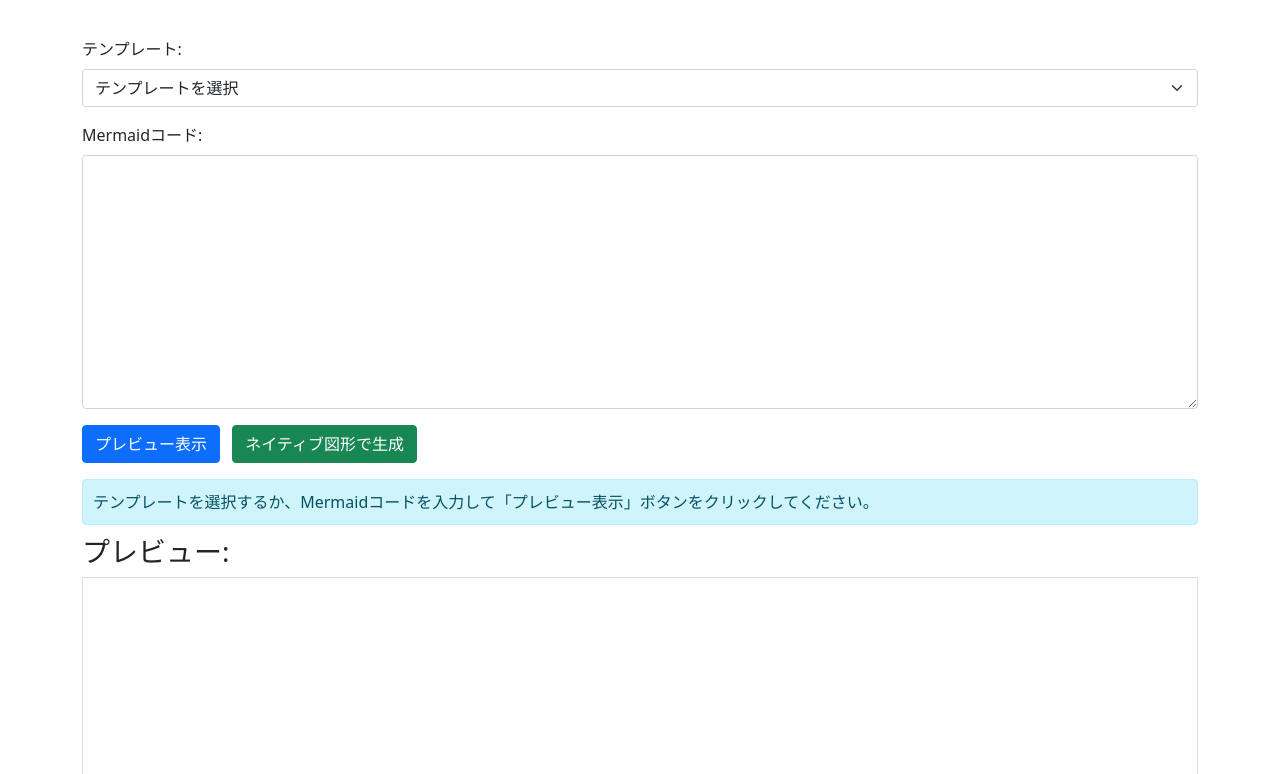
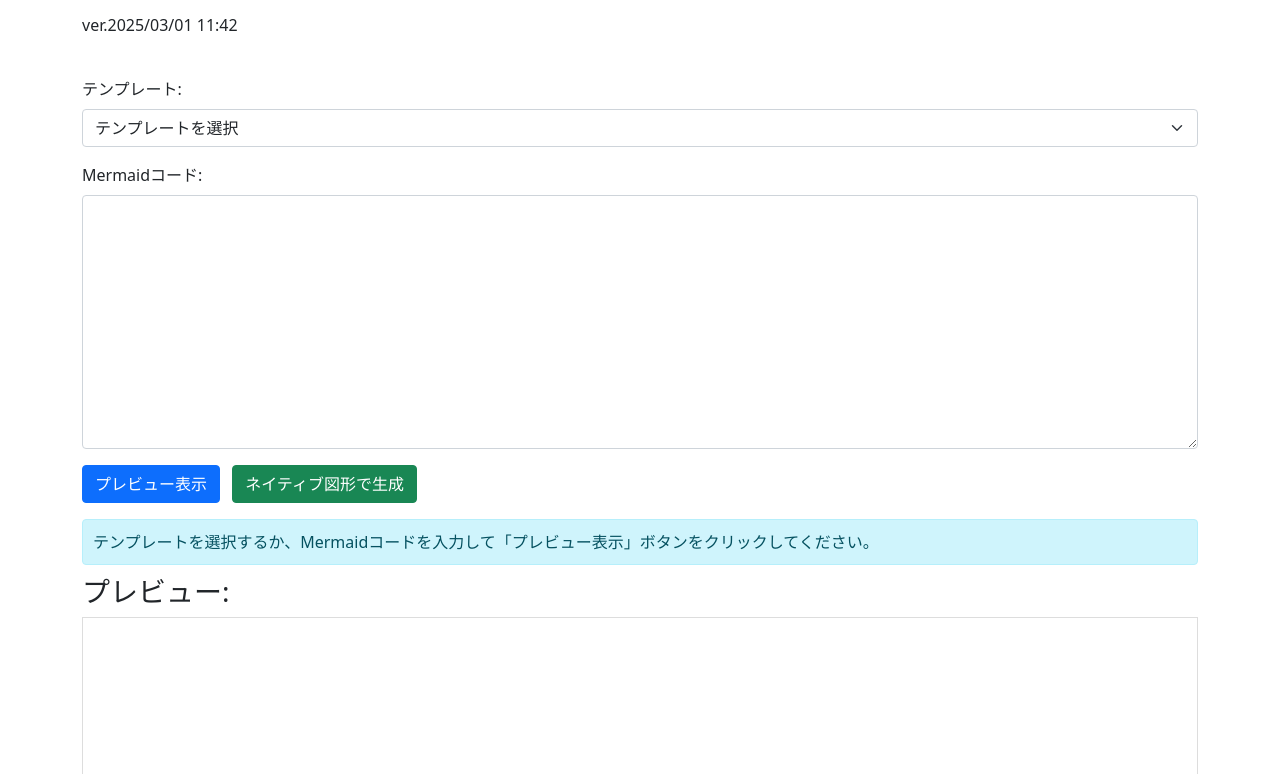
Before and after one commit to Slevin06/mermaid-to-drawio, a plain HTML site: page index.html in a window 1280 px wide. Shown: the part 103-877 px from the top of the page. Drawn offline with nearby package versions, Linux system fonts and the light colour scheme; a script that the page names is missing.

Commit message:
Update index.html

```diff
--- a/index.html
+++ b/index.html
@@ -17,6 +17,7 @@
             <div class="col">
                 <h1>Mermaid to Draw.io Converter</h1>
                 <p>Mermaidコードを入力して、Draw.io形式のファイルに変換します。</p>
+                <p>ver.2025/03/01 11:42</p>
             </div>
         </div>
 
```
